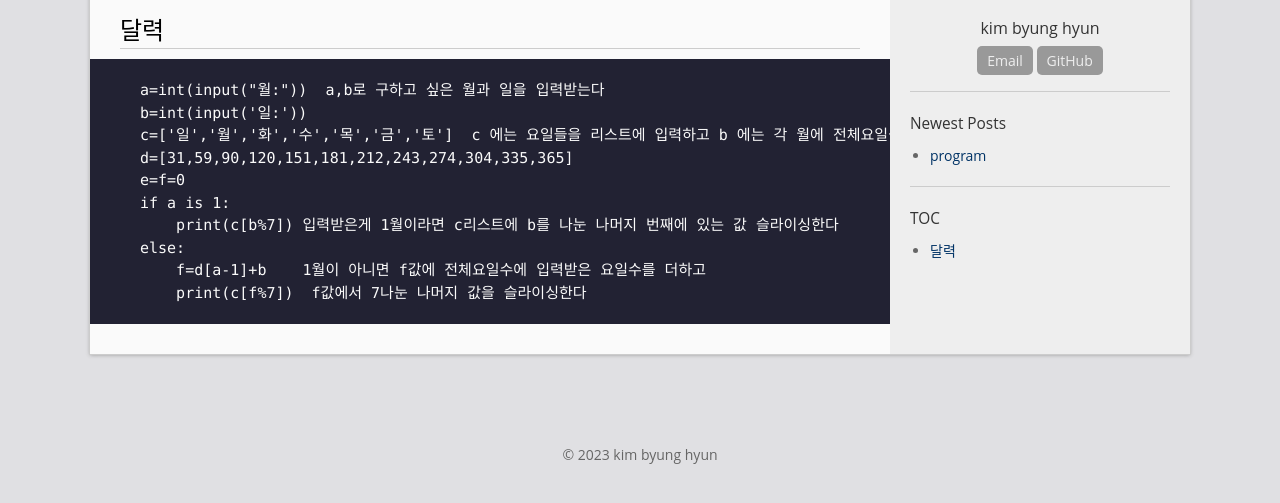
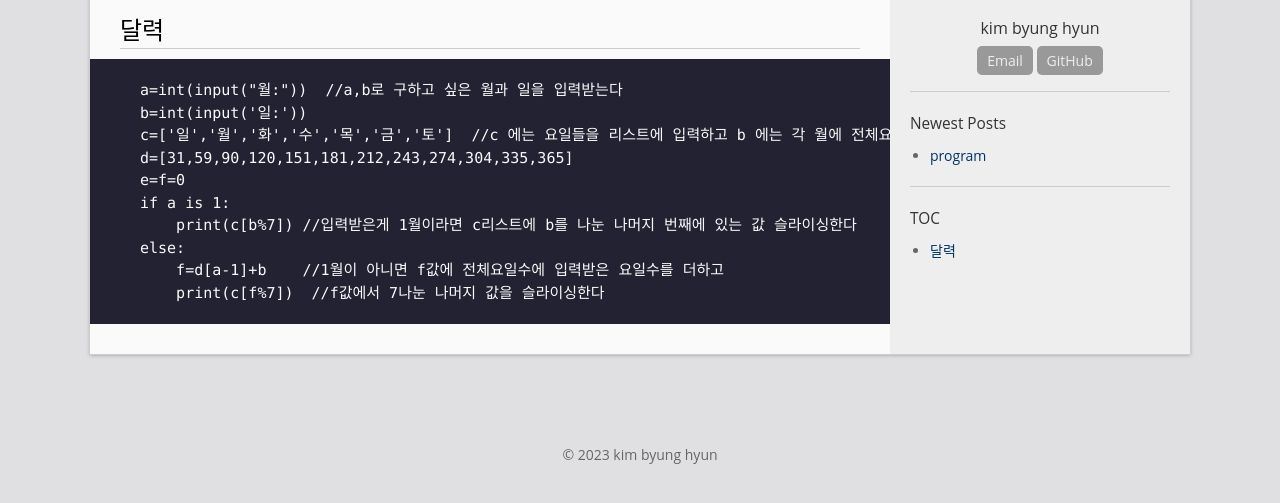
Before and after one commit to bh6366632/bh6366632.github.com, a Jekyll site: the page built from _posts/2019-09-21-달력.md, in a window 1280 px wide, cut to the strip 261-764 px from the top of the page. Built offline with Jekyll 4.4.1, drawn with Linux system fonts in a browser that asks for light colours.

Commit message:
Update 2019-09-21-달력.md

````diff
--- a/_posts/2019-09-21-달력.md
+++ b/_posts/2019-09-21-달력.md
@@ -10,14 +10,14 @@ permalink: /archivers/test
 
 
 ```ptchon
-a=int(input("월:"))  a,b로 구하고 싶은 월과 일을 입력받는다
+a=int(input("월:"))  //a,b로 구하고 싶은 월과 일을 입력받는다
 b=int(input('일:'))
-c=['일','월','화','수','목','금','토']  c 에는 요일들을 리스트에 입력하고 b 에는 각 월에 전체요일을 입력한다.
+c=['일','월','화','수','목','금','토']  //c 에는 요일들을 리스트에 입력하고 b 에는 각 월에 전체요일을 입력한다.
 d=[31,59,90,120,151,181,212,243,274,304,335,365]
 e=f=0
 if a is 1:
-    print(c[b%7]) 입력받은게 1월이라면 c리스트에 b를 나눈 나머지 번째에 있는 값 슬라이싱한다
+    print(c[b%7]) //입력받은게 1월이라면 c리스트에 b를 나눈 나머지 번째에 있는 값 슬라이싱한다
 else:
-    f=d[a-1]+b    1월이 아니면 f값에 전체요일수에 입력받은 요일수를 더하고
-    print(c[f%7])  f값에서 7나눈 나머지 값을 슬라이싱한다
+    f=d[a-1]+b    //1월이 아니면 f값에 전체요일수에 입력받은 요일수를 더하고
+    print(c[f%7])  //f값에서 7나눈 나머지 값을 슬라이싱한다
 ```
````
